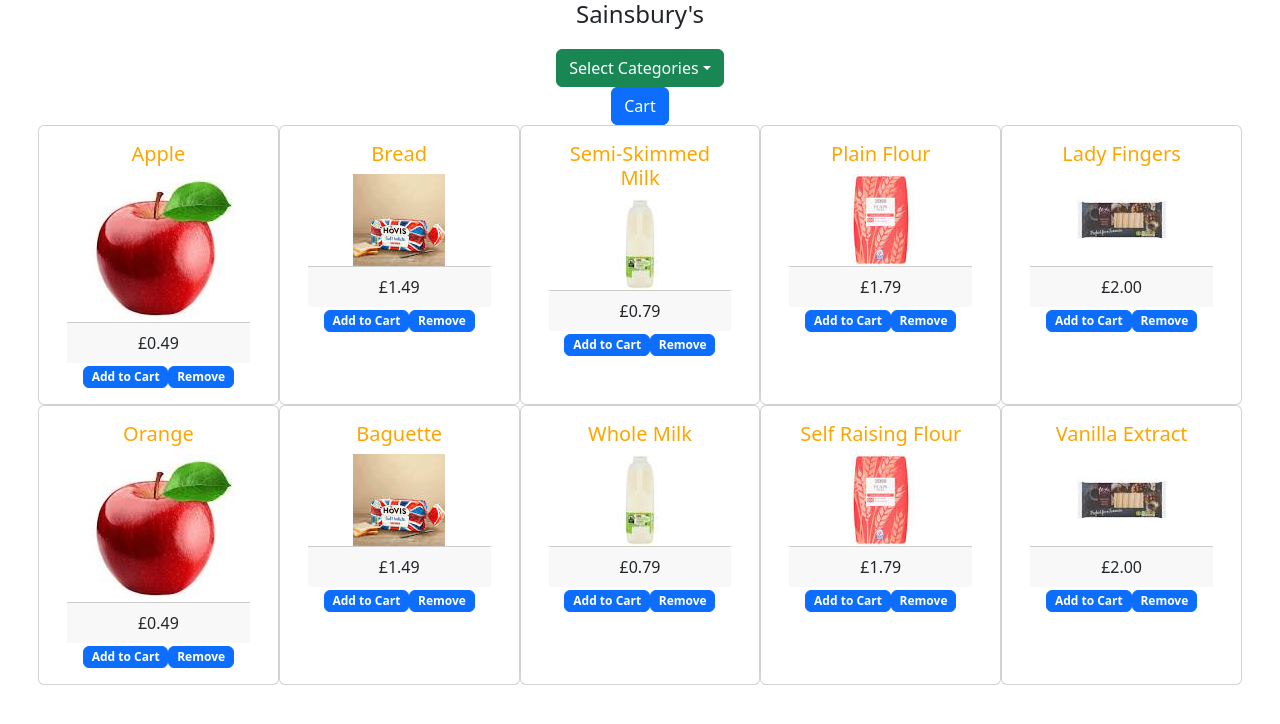
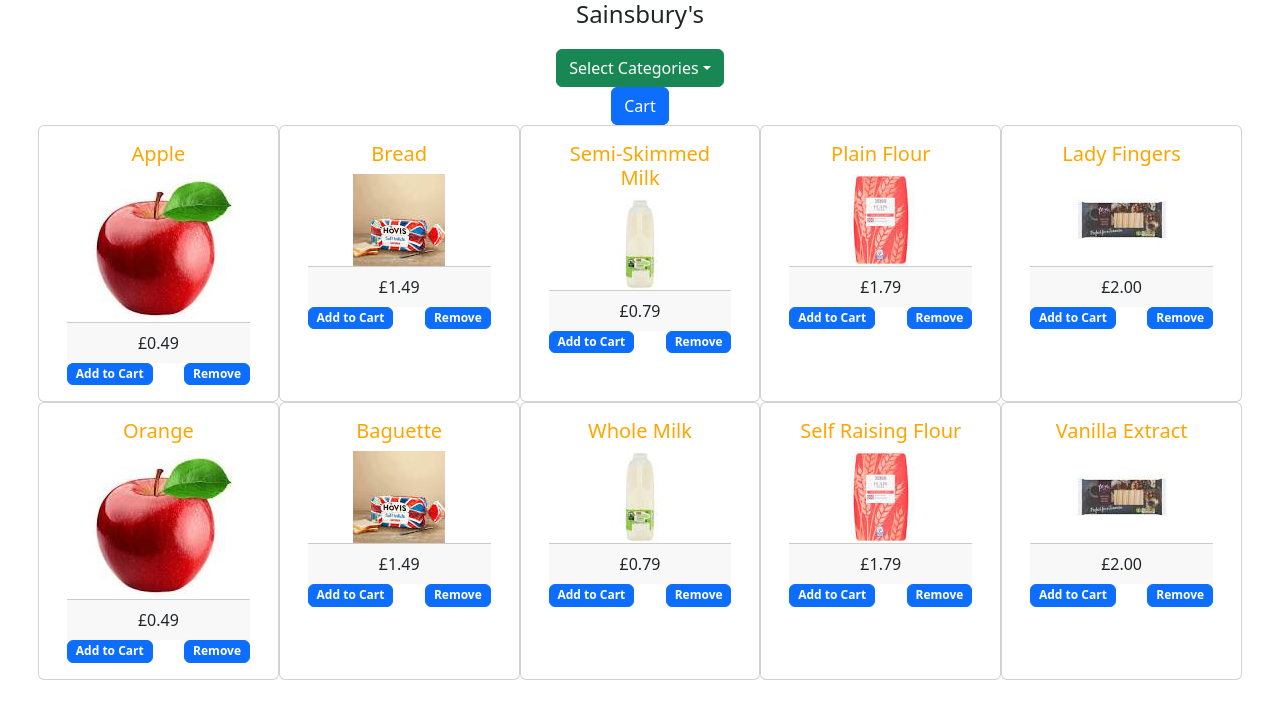
Before and after one commit to aisha-png/sainsburys_prep, a React (Create React App) app: page / in a window 1280 px wide. Shown: the top 724 px of the page. Built offline with nearby package versions, Linux system fonts and the light colour scheme.

Commit message:
filtering works for a single category

```diff
--- a/src/components/cart/Cart.css
+++ b/src/components/cart/Cart.css
@@ -1,3 +1,8 @@
 /* .card-body {
     margin: 0px 40px 0px 40px;
 } */
+
+.triple-buttons {
+    display: flex;
+    justify-content: space-between;
+}
--- a/src/components/cart/Cart.jsx
+++ b/src/components/cart/Cart.jsx
@@ -18,11 +18,12 @@
               <Card className='card-body'>
                 <Card.Title>{item.name}</Card.Title>
                 <img variant="top" src={`${item.image}`} alt={`${item.name}`} style={{ width: 'auto', height: "auto" }} />
-
                 <Card.Footer>£{item.price.toFixed(2)} ({item.quantity})</Card.Footer>
-                <Button className="badge" variant="primary" onClick={() => {props.addToCart(item.id)}}>Add to Cart</Button>
-                <Button className="badge" onClick={() => {props.removeFromCart(item.id)}}>Remove Item</Button>
-                <Button className="badge" onClick={() => {props.deleteFromCart(item.id)}}>Delete</Button>
+                <div className='triple-buttons'>
+                  <Button className="badge" variant="primary" onClick={() => {props.addToCart(item.id)}}>Add to Cart</Button>
+                  <Button className="badge" onClick={() => {props.removeFromCart(item.id)}}>Remove Item</Button>
+                  <Button className="badge" onClick={() => {props.deleteFromCart(item.id)}}>Delete</Button>
+                </div>
               </Card>
             </Modal.Body>
         </>
--- a/src/components/products/Product.css
+++ b/src/components/products/Product.css
@@ -1,3 +1,8 @@
 .product_name {
     color: orange;
 }
+
+.double-buttons {
+    display: flex;
+    justify-content: space-between;
+}
--- a/src/components/products/Product.jsx
+++ b/src/components/products/Product.jsx
@@ -15,8 +15,10 @@
                     <Card.Title className='product_name'>{product.name}</Card.Title>
                     <img variant="top"  src={`${product.image}`} alt={`${product.name}`} style={{ width: 'auto', height: "auto" }}/>
                     <Card.Footer>£{product.price.toFixed(2)}</Card.Footer>
-                    <Button variant="primary" className="badge" onClick={() => {props.addToCart(product.id)}}>Add to Cart</Button>
-                    <Button variant="primary" className="badge" onClick={() => {props.removeFromCart(product.id)}}>Remove</Button>
+                    <div className='double-buttons'>
+                      <Button variant="primary" className="badge" onClick={() => {props.addToCart(product.id)}}>Add to Cart</Button>
+                      <Button variant="primary" className="badge" onClick={() => {props.removeFromCart(product.id)}}>Remove</Button>
+                    </div>
                   </Card.Body>
                 </div>
               </Card>
--- a/src/pages/Home.jsx
+++ b/src/pages/Home.jsx
@@ -12,7 +12,10 @@
 
     const totalItems = cartItems.reduce((total, item) => total + item.quantity, 0);
     const categories = [...new Set(products.flatMap(product => product.category.map(cat => cat.name)))];
-    const filteredProducts = products.filter(product => selectedCategories.length === 0 || selectedCategories.includes(product.category));
+    const filteredProducts = products.filter(product =>
+        selectedCategories.length === 0 ||
+        product.category.some(cat => selectedCategories.includes(cat.name))
+    );
 
     const handleCategoryChange = (category) => {
         setSelectedCategories(category);
```
